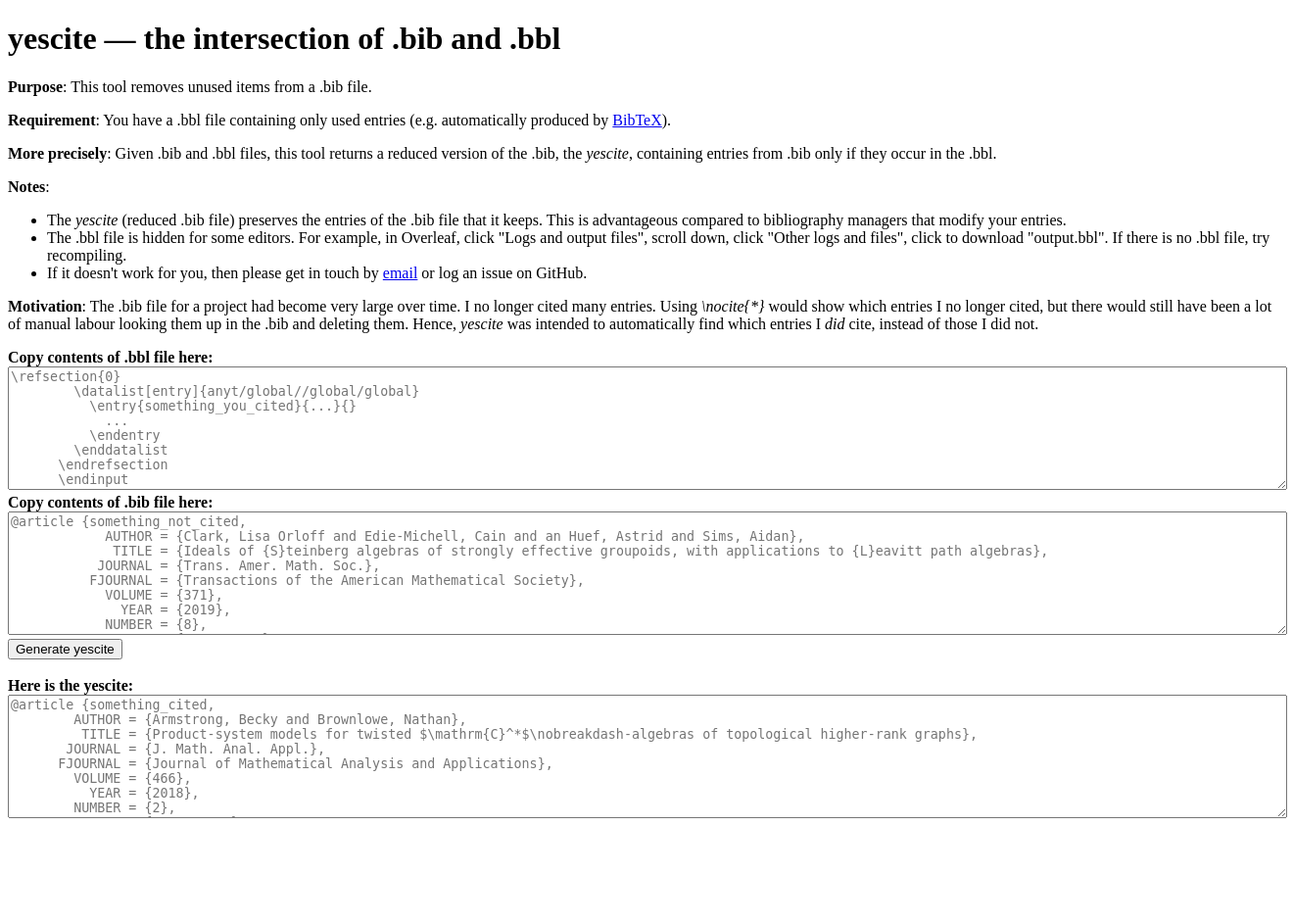
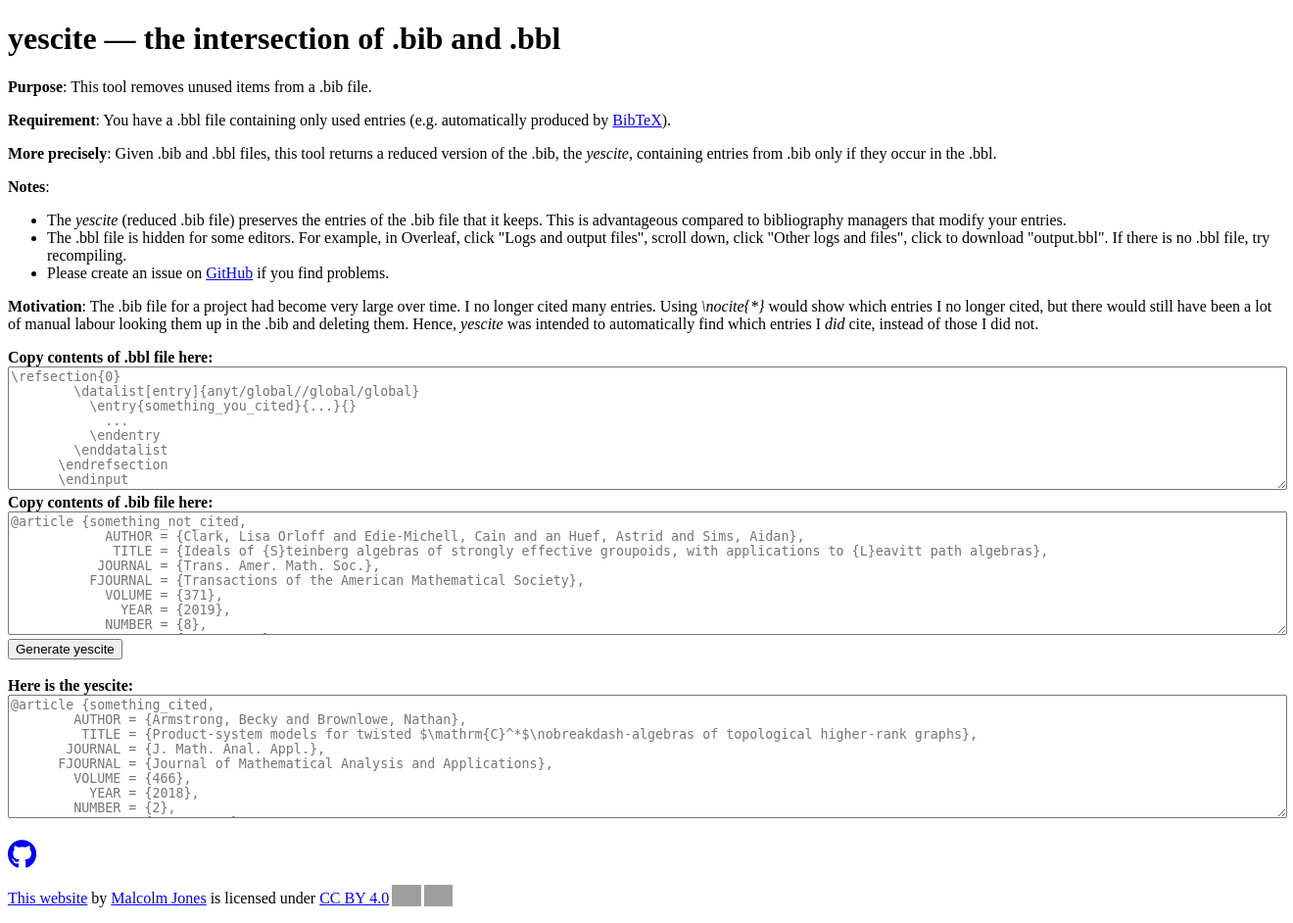
Before and after one commit to malcolm-jones/yescite, a Flask app: page / in a window 1320 px wide. Shown: the whole page at 98% size. Before the commit the page ends 835 px from the top, so only its background shows below. Run offline with Flask 3, Linux system fonts and the light colour scheme; some libraries are stand-ins or nearby versions; grey boxes are pictures that could not be loaded.

Commit message:
link to GitHub

```diff
--- a/templates/index.html
+++ b/templates/index.html
@@ -13,6 +13,8 @@
 	<title>yescite &mdash; the intersection of .bib and .bbl</title>
 	<meta property="og:title" content="yescite &mdash; the intersection of .bib and .bbl"/>
 
+  <link rel="stylesheet" href="https://use.fontawesome.com/releases/v5.6.1/css/all.css">
+
 </head>
 <body>
     <h1>yescite &mdash; the intersection of .bib and .bbl</h1>
@@ -27,7 +29,7 @@
     <ul>
       <li>The <i>yescite</i> (reduced .bib file) preserves the entries of the .bib file that it keeps. This is advantageous compared to bibliography managers that modify your entries.</li>
       <li>The .bbl file is hidden for some editors. For example, in Overleaf, click &#x0022;Logs and output files&#x0022;, scroll down, click &#x0022;Other logs and files&#x0022;, click to download &#x0022;output.bbl&#x0022;. If there is no .bbl file, try recompiling.</li>
-      <li>If it doesn't work for you, then please get in touch by <a href="mailto:hello@malcolmjones.me">email</a> or log an issue on GitHub.</li>
+      <li>Please create an issue on <a href="https://github.com/malcolm-jones/yescite">GitHub</a> if you find problems.</li>
     </ul>
     <p><b>Motivation</b>: The .bib file for a project had become very large over time. I no longer cited many entries. Using <i>\nocite{*}</i> would show which entries I no longer cited, but there would still have been a lot of manual labour looking them up in the .bib and deleting them. Hence, <i>yescite</i> was intended to automatically find which entries I <i>did</i> cite, instead of those I did not.</p>
 
@@ -94,5 +96,13 @@
            DOI = {10.1016/j.jmaa.2018.06.052},
            URL = {https://doi.org/10.1016/j.jmaa.2018.06.052},
     }" id="output_text" rows="8" cols="160">{{ output_text }}</textarea>
+    <br>
+    <br>
+
+  <div class='footer'>
+    <a href="https://github.com/malcolm-jones/yescite"><i class="fab fa-github" style='font-size:30px'></i></a>
+    <p xmlns:cc="http://creativecommons.org/ns#" xmlns:dct="http://purl.org/dc/terms/"><a property="dct:title" rel="cc:attributionURL" href="https://malcolmjones.pythonanywhere.com/">This website</a> by <a rel="cc:attributionURL dct:creator" property="cc:attributionName" href="https://malcolmjones.me">Malcolm Jones</a> is licensed under <a href="http://creativecommons.org/licenses/by/4.0/?ref=chooser-v1" target="_blank" rel="license noopener noreferrer" style="display:inline-block;">CC BY 4.0<img style="height:22px!important;margin-left:3px;vertical-align:text-bottom;" src="https://mirrors.creativecommons.org/presskit/icons/cc.svg?ref=chooser-v1"><img style="height:22px!important;margin-left:3px;vertical-align:text-bottom;" src="https://mirrors.creativecommons.org/presskit/icons/by.svg?ref=chooser-v1"></a></p>
+  </div>
+
 </body>
 </html>
```
